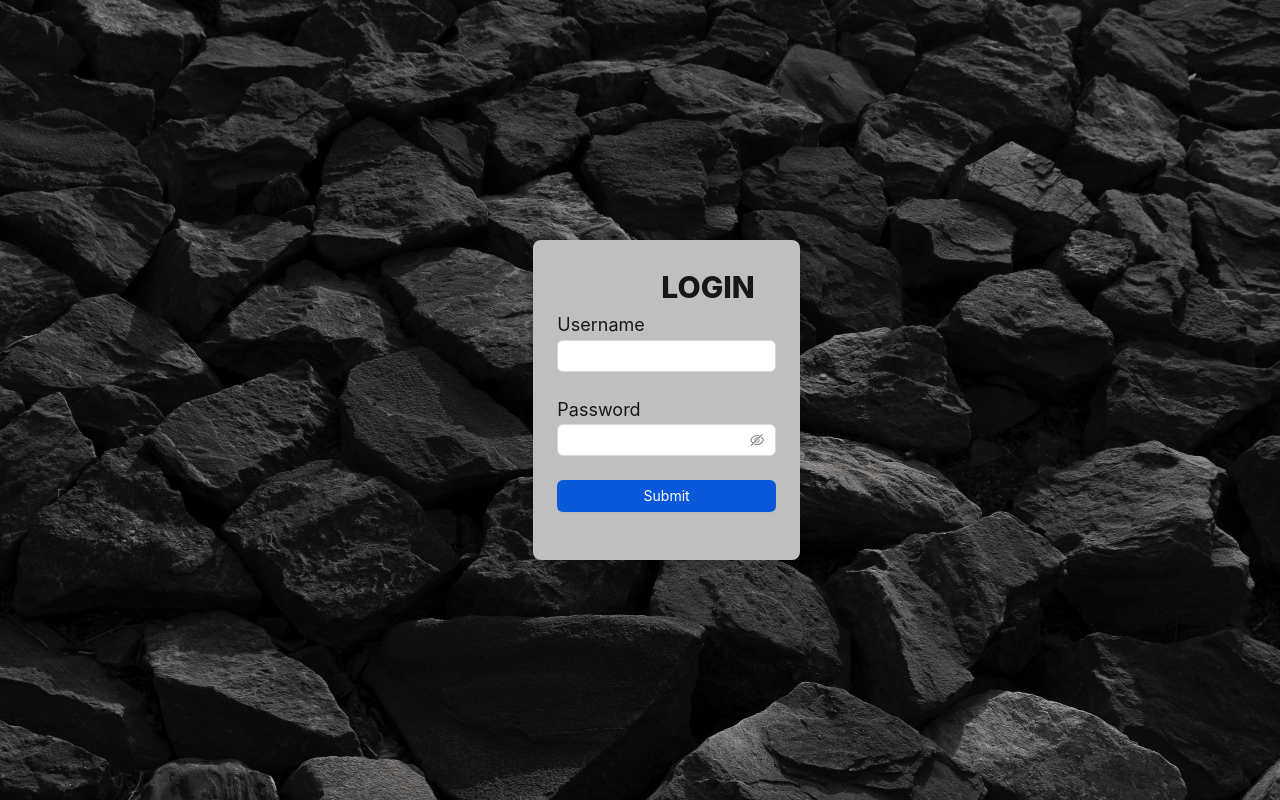
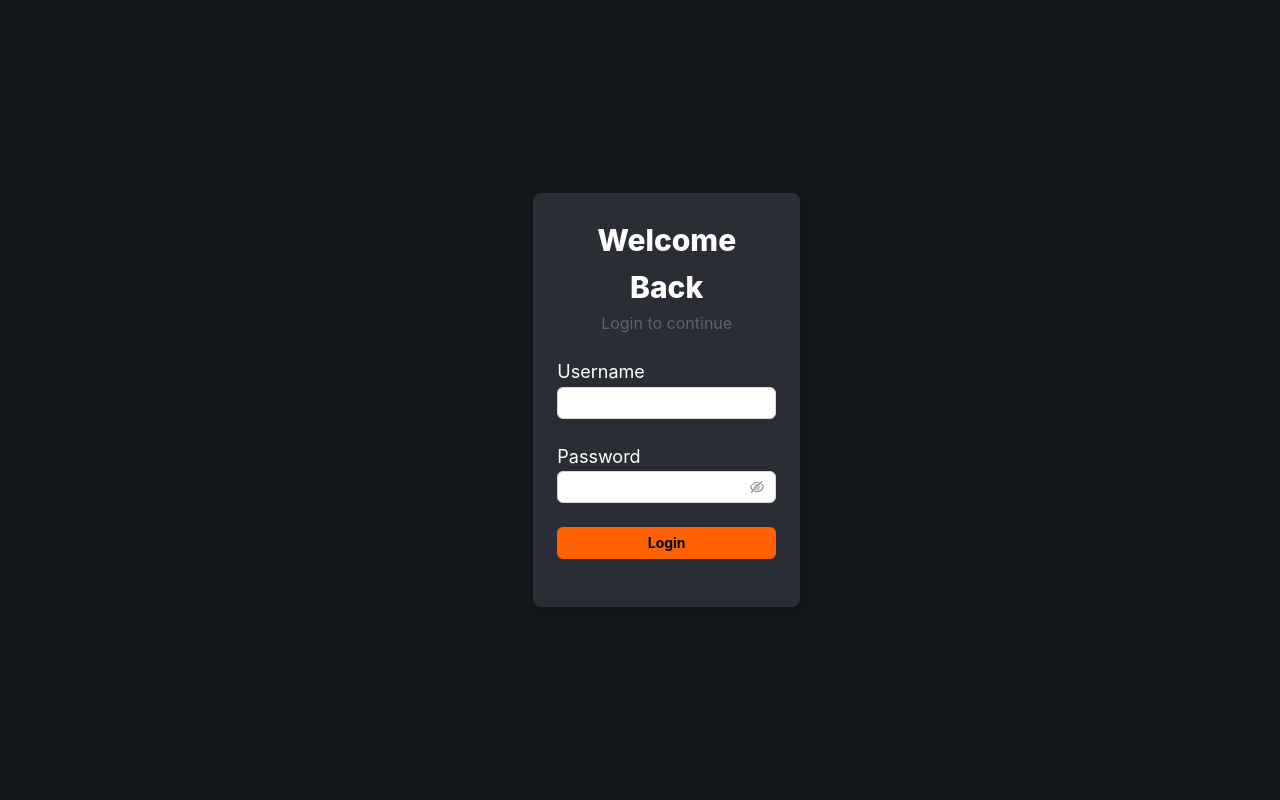
Before and after one commit to saijamiuno/EmployeeData-Nexus, a React (Create React App) app in the folder React/: page / in a window 1280 px wide. Built offline with nearby package versions, Linux system fonts and the light colour scheme.

Commit message:
dark mode

```diff
--- a/React/src/App.css
+++ b/React/src/App.css
@@ -79,3 +79,13 @@
   width: 50%;
   margin: auto;
 }
+.lightMode {
+  background-color: #f2f2f2;
+  height: 100vh;
+  overflow: hidden;
+}
+.darkMode {
+  background-color: #798086;
+  height: 100vh;
+  overflow: hidden;
+}
--- a/React/src/App.js
+++ b/React/src/App.js
@@ -8,7 +8,7 @@ import {
   LinkedinOutlined,
   FormOutlined,
 } from "@ant-design/icons";
-import { Layout, Input, Menu } from "antd";
+import { Layout,  Switch, Button, Col, Row } from "antd";
 import { Routes, Route, BrowserRouter } from "react-router-dom";
 import "./App.css";
 import Form1 from "./Form1";
@@ -59,14 +59,72 @@ const items = [
 
 const { Header } = Layout;
 
-const App = () => {
-  const [active, setActive] = useState("9");
+const App = (props) => {
+  console.log(props, "props");
+  const [darkMode, setDarkMode] = useState(false);
 
   return (
+    <div className={darkMode ? "darkMode" : "lightMode"}>
       <>
         {window.location.pathname !== "/" && (
           <Header>
-          <Headers />
+            <Col span={24}>
+              <div style={{ backgroundColor: "#8d99ae", height: "60px" }}>
+                <Row style={{ justifyContent: "right" }}>
+                  <Col span={3} id="nav-links-container">
+                    <Button
+                      style={{
+                        backgroundColor: "#8d99ae",
+                        color: "#000",
+                        border: "0px",
+                        fontWeight: "600",
+                        fontSize: "20px",
+                        marginTop: "10px",
+                      }}
+                      onClick={() => (window.location.href = "/dashboard")}
+                    >
+                      DASHBOARD
+                    </Button>
+                  </Col>
+                  <Col span={2} id="nav-links-container">
+                    <Button
+                      style={{
+                        backgroundColor: "#8d99ae",
+                        color: "#000",
+                        border: "0px",
+                        fontSize: "20px",
+                        fontWeight: "600",
+                        marginTop: "10px",
+                      }}
+                      onClick={() => (window.location.href = "/homePage")}
+                    >
+                      HOME
+                    </Button>
+                  </Col>
+                  <Col span={2}>
+                    <Button
+                      style={{
+                        backgroundColor: "#8d99ae",
+                        color: "#000",
+                        border: "0px",
+                        fontSize: "20px",
+                        fontWeight: "600",
+                        marginTop: "10px",
+                      }}
+                      onClick={() => (window.location.href = "/usersTable")}
+                    >
+                      USERS
+                    </Button>
+                  </Col>
+                  <Switch
+                    style={{ justifyContent: "end", marginTop: "15px" }}
+                    onChange={() => {
+                      setDarkMode(!darkMode);
+                    }}
+                  />
+                </Row>
+              </div>
+            </Col>
           </Header>
         )}
         <BrowserRouter>
@@ -81,6 +139,7 @@ const App = () => {
           </Routes>
         </BrowserRouter>
       </>
+    </div>
   );
 };
 
--- a/React/src/Login.js
+++ b/React/src/Login.js
@@ -1,6 +1,5 @@
 import React, { useState, useEffect } from "react";
-import { Col, Row, Button, Checkbox, Form, Input, Card } from "antd";
-import WebFont from "webfontloader";
+import { Col, Row, Button, Checkbox, Form, Input, Card, Space } from "antd";
 import "./App.css";
 import login from "./Images/login.jpg";
 
@@ -15,9 +14,16 @@ function Login() {
   return (
     <div
       className="body"
+      // style={{
+      //   backgroundImage: `url(${login})`,
+      //   backgroundSize: "cover",
+      //   height: "100vh",
+      //   display: "flex",
+      //   alignItems: "center",
+      //   justifyContent: "center",
+      // }}
       style={{
-        backgroundImage: `url(${login})`,
-        backgroundSize: "cover",
+        backgroundColor: "#12181b",
         height: "100vh",
         display: "flex",
         alignItems: "center",
@@ -31,21 +37,31 @@ function Login() {
             <Card
               style={{
                 boxShadow: "0 4px 8px 0 rgba(0, 0, 8, 0.2)",
-                backgroundColor: "#bfbfbf",
+                backgroundColor: "#2a2d35",
                 border: "transparent",
               }}
             >
-              <span
+              <center
                 style={{
-                  marginLeft: "13vh",
                   fontSize: "30px",
                   fontWeight: "800",
                   fontFamily: "unset",
+                  color: "#fff",
                 }}
               >
-                LOGIN
-              </span>
+                Welcome Back
+              </center>
 
+              <center
+                style={{
+                  color: "#5c636d",
+                  fontSize: "16px",
+                  alignContent: "center",
+                }}
+              >
+                Login to continue
+              </center>
+              <br />
               <Form
                 name="basic"
                 initialValues={{
@@ -55,7 +71,9 @@ function Login() {
                 onFinishFailed={onFinishFailed}
                 autoComplete="off"
               >
-                <span style={{ fontSize: "18px" }}>Username</span>
+                <span style={{ fontSize: "18px", color: "#fff" }}>
+                  Username
+                </span>
                 <Form.Item
                   name="username"
                   rules={[
@@ -67,7 +85,9 @@ function Login() {
                 >
                   <Input />
                 </Form.Item>
-                <span style={{ fontSize: "18px" }}>Password</span>
+                <span style={{ fontSize: "18px", color: "#fff" }}>
+                  Password
+                </span>
                 <Form.Item
                   name="password"
                   rules={[
@@ -86,12 +106,14 @@ function Login() {
                     style={{
                       width: "100%",
                       backgroundColor: "#0958d9",
-                      color: "#fff",
+                      color: "#000",
+                      fontWeight: "bold",
                       border: "transparent",
+                      backgroundColor: "#fe6101 ",
                     }}
                     htmlType="submit"
                   >
-                    Submit
+                    Login
                   </Button>
                 </Form.Item>
               </Form>
--- a/React/src/UsersTable.js
+++ b/React/src/UsersTable.js
@@ -95,9 +95,9 @@ export default function UsersTable(props) {
             content={
               <Row className="popovergrid">
                 <Col span={24}>
-                  <Button className="popoveroptions"
-                  style={{backgroundColor:"red",color:"#fff"}}
-
+                  <Button
+                    className="popoveroptions"
+                    style={{ backgroundColor: "red", color: "#fff" }}
                   >
                     <Popconfirm
                       title="Are you sure？"
@@ -118,9 +118,13 @@ export default function UsersTable(props) {
                       editUser(_id);
                     }}
                     className="popoveroptions"
-                    style={{backgroundColor:"green",color:"#fff",width:"90px"}}
+                    style={{
+                      backgroundColor: "green",
+                      color: "#fff",
+                      width: "90px",
+                    }}
                   >
-                    <span >
+                    <span>
                       <DeleteOutlined className="mddelete" /> Edit
                     </span>
                   </Button>
@@ -148,7 +152,7 @@ export default function UsersTable(props) {
                     marginLeft: "10px",
                   }}
                 >
-                 USERS{" "}
+                  USERS{" "}
                   <span style={{ fontSize: "20px", color: "#fe6101" }}>
                     ({users.length})
                   </span>
```
Lines whose indentation alone changed are shown as unchanged.
